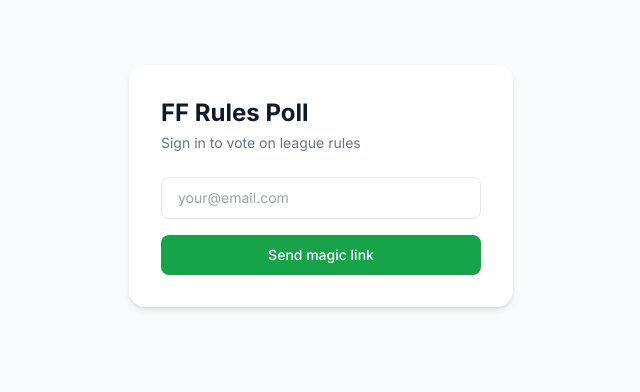
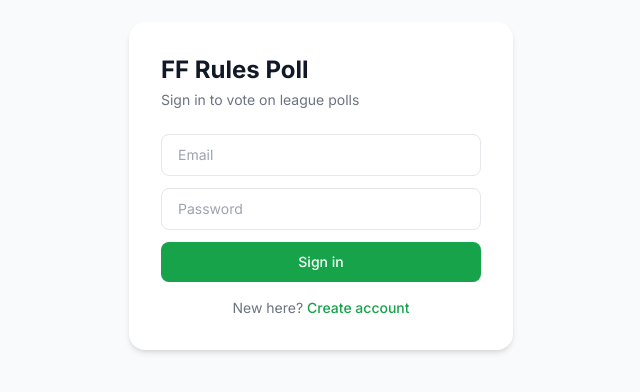
Before and after one commit to billyr95/ff-poll, a Next.js app: page /login in a window 1280 px wide. Shown: the part 214-606 px from the top of the page, without its empty margins (319-959 px from the left). Built offline with nearby package versions, Linux system fonts and the light colour scheme; no server answers.

Commit message:
Switch to email/password auth with signup form
Collects first name, last name, email, and password on first visit. Returns users sign in with email + password only.

Co-Authored-By: Claude Sonnet 4.6 <noreply@anthropic.com>

```diff
--- a/src/app/login/page.tsx
+++ b/src/app/login/page.tsx
@@ -1,22 +1,48 @@
 'use client'
 
 import { createClient } from '@/lib/supabase/client'
+import { useRouter } from 'next/navigation'
 import { useState } from 'react'
 
 export default function LoginPage() {
+  const [mode, setMode] = useState<'signin' | 'signup'>('signin')
+  const [firstName, setFirstName] = useState('')
+  const [lastName, setLastName] = useState('')
   const [email, setEmail] = useState('')
-  const [sent, setSent] = useState(false)
+  const [password, setPassword] = useState('')
+  const [error, setError] = useState('')
   const [loading, setLoading] = useState(false)
   const supabase = createClient()
+  const router = useRouter()
 
-  async function handleLogin(e: React.FormEvent) {
+  async function handleSubmit(e: React.FormEvent) {
     e.preventDefault()
+    setError('')
     setLoading(true)
-    await supabase.auth.signInWithOtp({
+
+    if (mode === 'signup') {
+      const fullName = `${firstName.trim()} ${lastName.trim()}`
+      const { error } = await supabase.auth.signUp({
         email,
-      options: { emailRedirectTo: `${location.origin}/auth/callback` },
+        password,
+        options: { data: { full_name: fullName } },
       })
-    setSent(true)
+      if (error) {
+        setError(error.message)
+      } else {
+        router.push('/')
+        router.refresh()
+      }
+    } else {
+      const { error } = await supabase.auth.signInWithPassword({ email, password })
+      if (error) {
+        setError('Invalid email or password.')
+      } else {
+        router.push('/')
+        router.refresh()
+      }
+    }
+
     setLoading(false)
   }
 
@@ -24,31 +50,74 @@ export default function LoginPage() {
     <div className="min-h-screen flex items-center justify-center">
       <div className="bg-white rounded-2xl shadow-md p-8 w-full max-w-sm">
         <h1 className="text-2xl font-bold text-gray-900 mb-1">FF Rules Poll</h1>
-        <p className="text-gray-500 text-sm mb-6">Sign in to vote on league rules</p>
+        <p className="text-gray-500 text-sm mb-6">
+          {mode === 'signin' ? 'Sign in to vote on league polls' : 'Create your account'}
+        </p>
 
-        {sent ? (
-          <div className="text-center text-green-700 bg-green-50 rounded-lg p-4 text-sm">
-            Check your email for a magic link to sign in.
+        <form onSubmit={handleSubmit} className="space-y-3">
+          {mode === 'signup' && (
+            <div className="flex gap-2">
+              <input
+                type="text"
+                required
+                placeholder="First name"
+                value={firstName}
+                onChange={e => setFirstName(e.target.value)}
+                className="w-full border border-gray-200 rounded-lg px-4 py-2.5 text-sm focus:outline-none focus:ring-2 focus:ring-green-500"
+              />
+              <input
+                type="text"
+                required
+                placeholder="Last name"
+                value={lastName}
+                onChange={e => setLastName(e.target.value)}
+                className="w-full border border-gray-200 rounded-lg px-4 py-2.5 text-sm focus:outline-none focus:ring-2 focus:ring-green-500"
+              />
             </div>
-        ) : (
-          <form onSubmit={handleLogin} className="space-y-4">
+          )}
           <input
             type="email"
             required
-              placeholder="your@email.com"
+            placeholder="Email"
             value={email}
-              onChange={(e) => setEmail(e.target.value)}
+            onChange={e => setEmail(e.target.value)}
             className="w-full border border-gray-200 rounded-lg px-4 py-2.5 text-sm focus:outline-none focus:ring-2 focus:ring-green-500"
           />
+          <input
+            type="password"
+            required
+            placeholder="Password"
+            value={password}
+            onChange={e => setPassword(e.target.value)}
+            className="w-full border border-gray-200 rounded-lg px-4 py-2.5 text-sm focus:outline-none focus:ring-2 focus:ring-green-500"
+          />
+
+          {error && <p className="text-red-500 text-sm">{error}</p>}
+
           <button
             type="submit"
             disabled={loading}
             className="w-full bg-green-600 hover:bg-green-700 text-white rounded-lg px-4 py-2.5 text-sm font-medium disabled:opacity-50 transition-colors"
           >
-              {loading ? 'Sending…' : 'Send magic link'}
+            {loading ? '…' : mode === 'signin' ? 'Sign in' : 'Create account'}
           </button>
         </form>
+
+        <p className="text-center text-sm text-gray-500 mt-4">
+          {mode === 'signin' ? (
+            <>New here?{' '}
+              <button onClick={() => { setMode('signup'); setError('') }} className="text-green-600 hover:underline font-medium">
+                Create account
+              </button>
+            </>
+          ) : (
+            <>Already have an account?{' '}
+              <button onClick={() => { setMode('signin'); setError('') }} className="text-green-600 hover:underline font-medium">
+                Sign in
+              </button>
+            </>
           )}
+        </p>
       </div>
     </div>
   )
```
Lines whose indentation alone changed are shown as unchanged.
